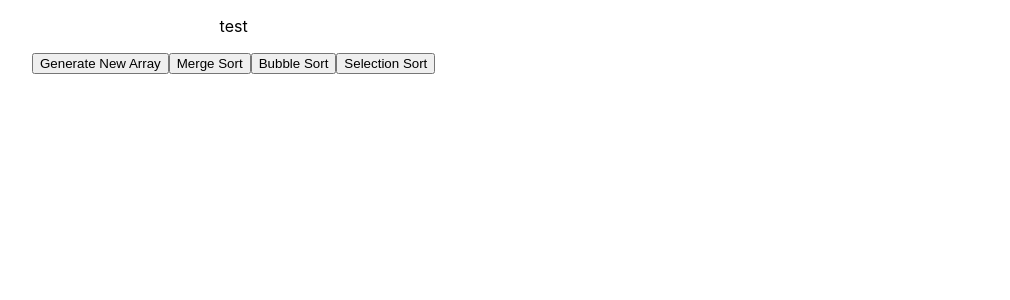
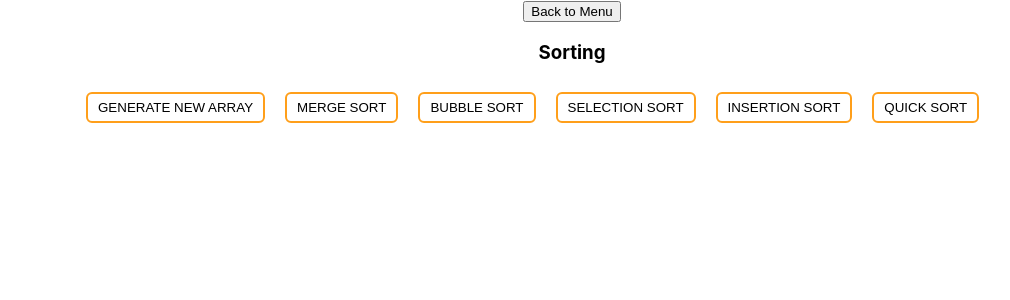
Before and after one commit to mruiz75/algo-visualizer, a React (Create React App) app: page / in a window 1280 px wide. Shown: the top 300 px of the page, without its empty margins (68-1078 px from the left). Built offline with nearby package versions, Linux system fonts and the light colour scheme.

Commit message:
Adding new sorting algorithms and styling

```diff
--- a/src/App.css
+++ b/src/App.css
@@ -1,5 +1,7 @@
 .App {
   text-align: center;
+  margin-left: 9rem;
+  margin-right: 9rem;
 }
 
 .App-logo {
--- a/src/App.js
+++ b/src/App.js
@@ -1,11 +1,12 @@
 import React from "react";
 import SortingVisualizer from "./visualizers/sorting";
 import "./App.css";
+import Visualizer from "./visualizers/Visualizer";
 
 function App() {
   return (
     <div className="App">
-      <SortingVisualizer></SortingVisualizer>
+      <Visualizer />
     </div>
   );
 }
--- /dev/null
+++ b/src/algorithms/sorting/insertionSort.js
@@ -0,0 +1,23 @@
+export function getInsertionSortAnimations(array) {
+  const animations = [];
+  if (array.length <= 1) return array;
+  insertionSort(array, array.length, animations);
+  return animations;
+}
+
+function insertionSort(mainArray, arrayLength, animations) {
+  for (let i = 1; i < arrayLength; i++) {
+    let key = mainArray[i];
+    let j = i - 1;
+    animations.push([j, i, true]);
+    animations.push([j, i, true]);
+
+    while (j >= 0 && mainArray[j] > key) {
+      animations.push([j, key, false]);
+      animations.push([j + 1, mainArray[j], false]);
+      mainArray[j + 1] = mainArray[j];
+      j = j - 1;
+    }
+    mainArray[j + 1] = key;
+  }
+}
--- /dev/null
+++ b/src/algorithms/sorting/quickSort.js
@@ -0,0 +1,60 @@
+export function getQuickSortAnimations(array) {
+  const animations = [];
+  if (array.length <= 1) return array;
+  quickSort(array, 0, array.length - 1, animations);
+  return animations;
+}
+
+function swap(array, i, j) {
+  const temp = array[i];
+  array[i] = array[j];
+  array[j] = temp;
+}
+
+function partition(array, lowIndex, highIndex, animations) {
+  // pivot
+  let pivot = array[highIndex];
+
+  // Index of smaller element and
+  // indicates the right position
+  // of pivot found so far
+  let i = lowIndex - 1;
+
+  for (let j = lowIndex; j <= highIndex - 1; j++) {
+    // If current element is smaller
+    // than the pivot
+
+    animations.push([j, highIndex, true]);
+    animations.push([j, highIndex, true]);
+    if (array[j] < pivot) {
+      // Increment index of
+      // smaller element
+      i++;
+      animations.push([i, array[j], false]);
+      animations.push([j, array[i], false]);
+      swap(array, i, j);
+    }
+  }
+  animations.push([i + 1, array[highIndex], false]);
+  animations.push([highIndex, array[i + 1], false]);
+  swap(array, i + 1, highIndex);
+  return i + 1;
+}
+
+/* The main function that implements QuickSort
+          arr[] --> Array to be sorted,
+          low --> Starting index,
+          high --> Ending index
+ */
+function quickSort(array, lowIndex, highIndex, animations) {
+  if (lowIndex < highIndex) {
+    // pi is partitioning index, arr[p]
+    // is now at right place
+    let pi = partition(array, lowIndex, highIndex, animations);
+
+    // Separately sort elements before
+    // partition and after partition
+    quickSort(array, lowIndex, pi - 1, animations);
+    quickSort(array, pi + 1, highIndex, animations);
+  }
+}
--- /dev/null
+++ b/src/visualizers/Visualizer.css
@@ -0,0 +1,4 @@
+.title-bar {
+  display: flex;
+  margin: 2rem;
+}
--- /dev/null
+++ b/src/visualizers/Visualizer.jsx
@@ -0,0 +1,16 @@
+import SortingVisualizer from "./sorting";
+import "./Visualizer.css";
+
+function Visualizer() {
+  return (
+    <div className="algorithm-visualizer">
+      <div className="top-bar">
+        <button>Back to Menu</button>
+        <h3>Sorting</h3>
+      </div>
+      <SortingVisualizer></SortingVisualizer>
+    </div>
+  );
+}
+
+export default Visualizer;
--- a/src/visualizers/sorting.css
+++ b/src/visualizers/sorting.css
@@ -1,10 +1,55 @@
 .array-container {
   position: absolute;
-  left: 100px;
+  display: grid;
+  gap: 1.5rem;
 }
 
 .array-bar {
-  width: 7px;
+  width: 5px;
   display: inline-block;
   margin: 0 1px;
 }
+
+.button-section {
+  /* position: absolute;
+  top: 50%;
+  left: 50%; */
+  text-align: center;
+}
+
+.btn {
+  background: none;
+  border: 2px solid #ff9f1a;
+  font-family: "montserrat", sans-serif;
+  text-transform: uppercase;
+  padding: 6px 10px;
+  min-width: 25px;
+  margin: 10px;
+  cursor: pointer;
+  transition: color 0.4s linear;
+  position: relative;
+  border-radius: 6px;
+}
+
+.btn:hover {
+  color: #fff;
+}
+
+.btn::before {
+  content: "";
+  position: absolute;
+  left: 0;
+  top: 0;
+  width: 100%;
+  height: 100%;
+  background: #ff9f1a;
+  z-index: -1;
+  transition: transform 0.5s;
+  transform-origin: 0 0;
+  transition-timing-function: cubic-bezier(0.5, 1.6, 0.4, 0.7);
+  transform: scaleX(0);
+}
+
+.btn:hover::before {
+  transform: scaleX(1);
+}
--- a/src/visualizers/sorting.jsx
+++ b/src/visualizers/sorting.jsx
@@ -3,6 +3,8 @@ import { getMergeSortAnimations } from "../algorithms/sorting/mergeSort";
 import "./sorting.css";
 import { getBubbleSortAnimations } from "../algorithms/sorting/bubbleSort";
 import { getSelectionSortAnimations } from "../algorithms/sorting/selectionSort";
+import { getInsertionSortAnimations } from "../algorithms/sorting/insertionSort";
+import { getQuickSortAnimations } from "../algorithms/sorting/quickSort";
 
 function SortingVisualizer() {
   const [array, setArray] = useState([]);
@@ -10,7 +12,7 @@ function SortingVisualizer() {
   function resetArray() {
     const newArray = [];
     for (let i = 0; i < 100; i++) {
-      newArray.push(randomIntFromInterval(5, 700));
+      newArray.push(randomIntFromInterval(5, 600));
     }
     setArray(newArray);
   }
@@ -88,8 +90,79 @@ function SortingVisualizer() {
     }
   }
 
+  function insertionSort() {
+    const animations = getInsertionSortAnimations(array);
+    for (let i = 0; i < animations.length; i++) {
+      const arrayBars = document.getElementsByClassName("array-bar");
+      const isColorChange = animations[i][2];
+      if (isColorChange) {
+        const [barOneIdx, barTwoIdx] = animations[i];
+        const barOneStyle = arrayBars[barOneIdx].style;
+        const barTwoStyle = arrayBars[barTwoIdx].style;
+        const color = i % 2 === 0 ? "red" : "turquoise";
+        setTimeout(() => {
+          barOneStyle.backgroundColor = color;
+          barTwoStyle.backgroundColor = color;
+        }, i * 1);
+      } else {
+        setTimeout(() => {
+          const barOneIdx = animations[i][0];
+          const newHeight = animations[i][1];
+          const barOneStyle = arrayBars[barOneIdx].style;
+          barOneStyle.height = `${newHeight}px`;
+        }, i * 1);
+      }
+    }
+  }
+
+  function quickSort() {
+    const animations = getQuickSortAnimations(array);
+    for (let i = 0; i < animations.length; i++) {
+      const arrayBars = document.getElementsByClassName("array-bar");
+      const isColorChange = animations[i][2];
+      if (isColorChange) {
+        const [barOneIdx, barTwoIdx] = animations[i];
+        const barOneStyle = arrayBars[barOneIdx].style;
+        const barTwoStyle = arrayBars[barTwoIdx].style;
+        const color = i % 2 === 0 ? "red" : "turquoise";
+        setTimeout(() => {
+          barOneStyle.backgroundColor = color;
+          barTwoStyle.backgroundColor = color;
+        }, i * 1);
+      } else {
+        setTimeout(() => {
+          const barOneIdx = animations[i][0];
+          const newHeight = animations[i][1];
+          const barOneStyle = arrayBars[barOneIdx].style;
+          barOneStyle.height = `${newHeight}px`;
+        }, i * 1);
+      }
+    }
+  }
+
   return (
     <div className="array-container">
+      <div class="button-section">
+        <button class="btn" onClick={() => resetArray()}>
+          Generate New Array
+        </button>
+        <button class="btn" onClick={() => mergeSort()}>
+          Merge Sort
+        </button>
+        <button class="btn" onClick={() => bubbleSort()}>
+          Bubble Sort
+        </button>
+        <button class="btn" onClick={() => selectionSort()}>
+          Selection Sort
+        </button>
+        <button class="btn" onClick={() => insertionSort()}>
+          Insertion Sort
+        </button>
+        <button class="btn" onClick={() => quickSort()}>
+          Quick Sort
+        </button>
+      </div>
+      <div className="bar-container">
         {array.map((value, idx) => (
           <div
             className="array-bar"
@@ -100,11 +173,7 @@ function SortingVisualizer() {
             }}
           ></div>
         ))}
-      <p>test</p>
-      <button onClick={() => resetArray()}>Generate New Array</button>
-      <button onClick={() => mergeSort()}>Merge Sort</button>
-      <button onClick={() => bubbleSort()}>Bubble Sort</button>
-      <button onClick={() => selectionSort()}>Selection Sort</button>
+      </div>
     </div>
   );
 }
```
Lines whose indentation alone changed are shown as unchanged.
